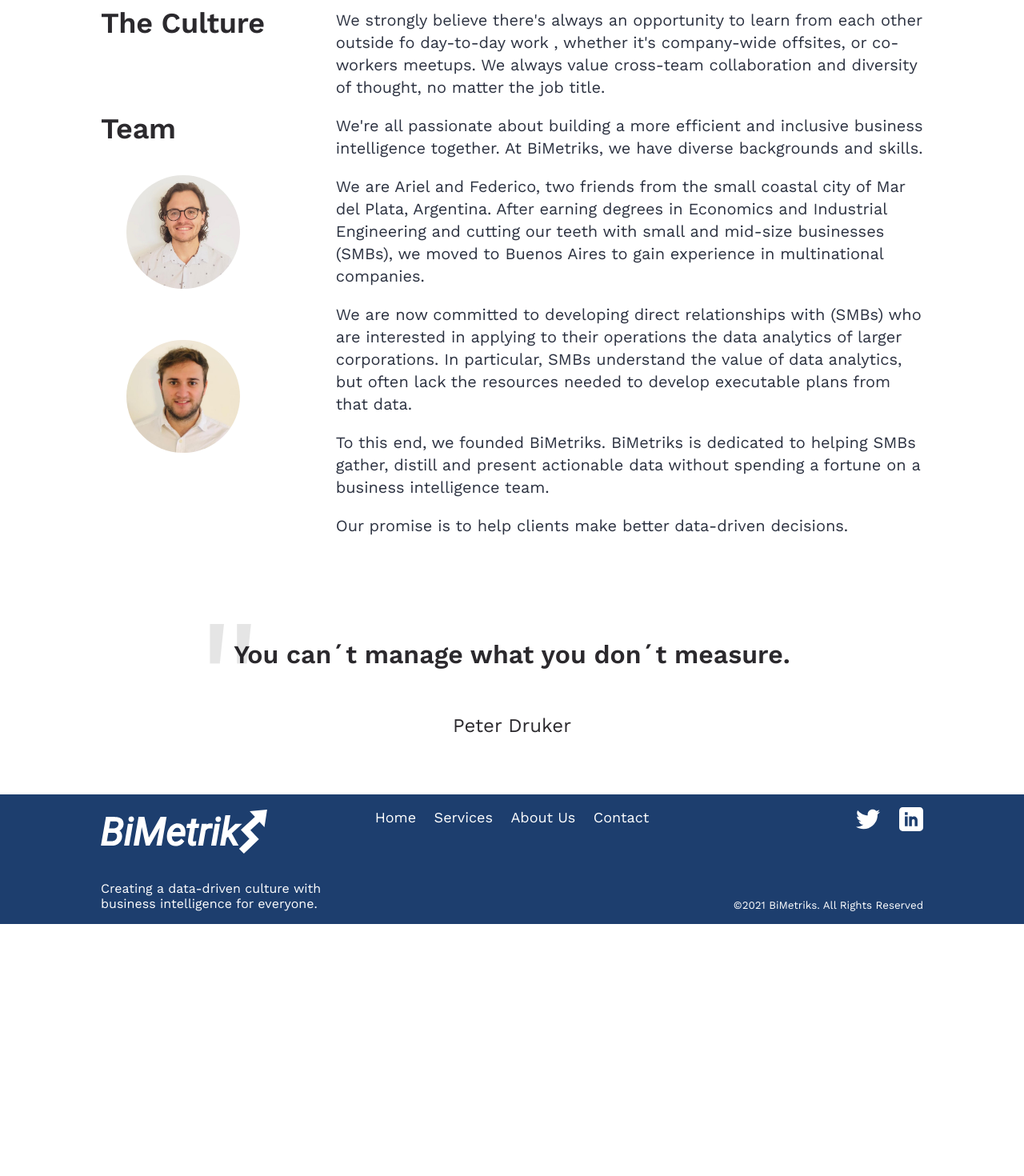
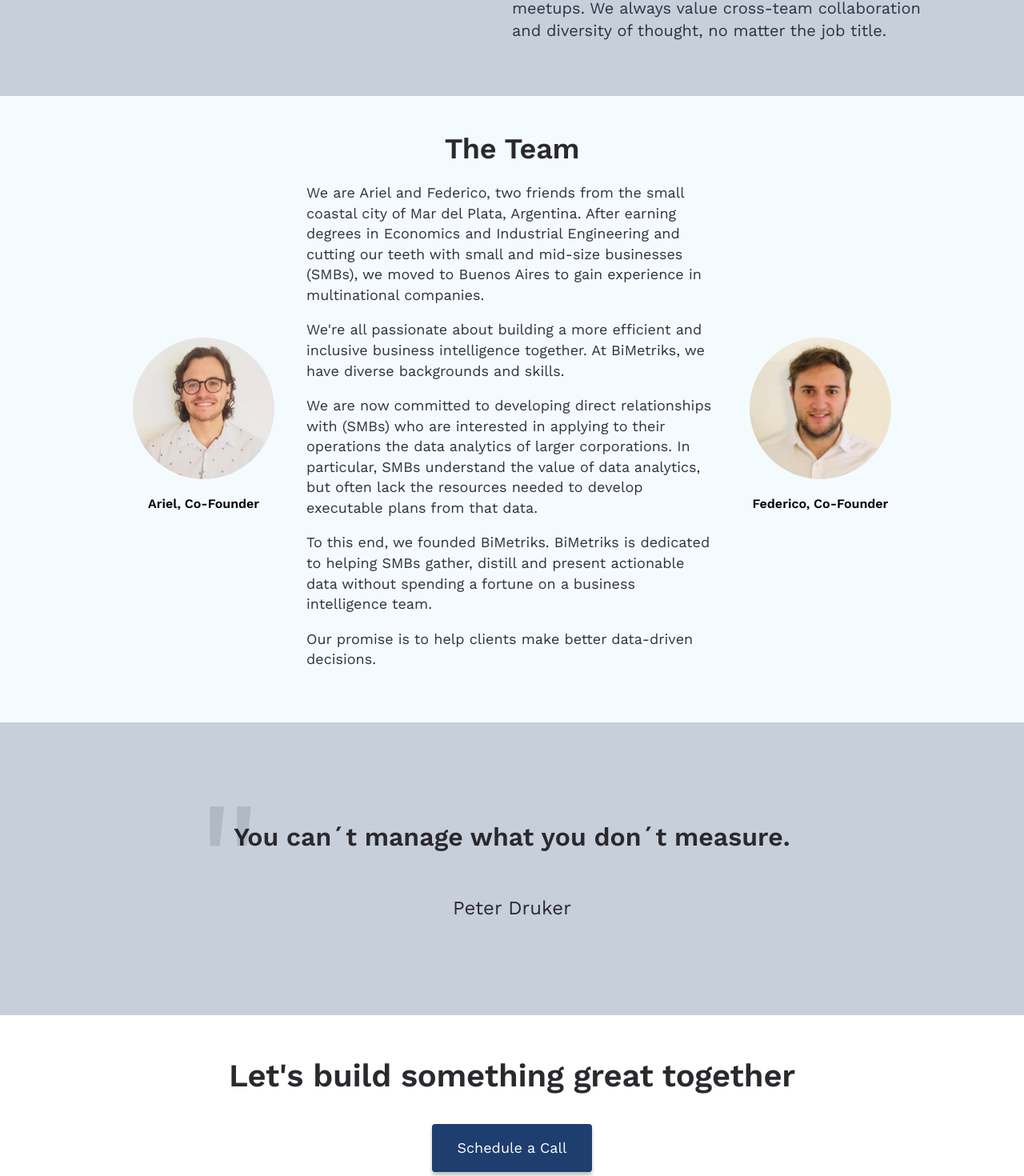
Before and after one commit to sebastiantorres86/bimetrik-master, a React (Create React App) app: page /about in a window 1280 px wide. Shown: the part 1309-2779 px from the top of the page at 80% size. Before the commit the page ends 2464 px from the top, so only its background shows below. Built offline with nearby package versions, Linux system fonts and the light colour scheme.

Commit message:
New My Team, fix the button to call

```diff
--- a/src/components/CTA/CTA.js
+++ b/src/components/CTA/CTA.js
@@ -7,7 +7,7 @@
       <Heading>Let's build something great together</Heading>
 
       <Anchor href="https://calendly.com/es" target="_blank" rel="noreferrer">
-        <Button>Let's Connect! &rarr;</Button>
+        <Button>Schedule a Call</Button>
       </Anchor>
     </Row>
   );
--- a/src/components/Mission/Mission.js
+++ b/src/components/Mission/Mission.js
@@ -14,21 +14,21 @@
   BlockquoteCopy,
   QuoteAuthor,
 } from "./Mission.styled";
+import HeroImage from '../../assets/About us page-amico.svg'
 import image from "../../assets/data-has-a-better-idea.jpg";
 import Ariel from "../../assets/Ariel.jpg";
 import Federico from "../../assets/Federico.jpg";
+import Team from '../Team'
 
 const Mission = () => {
   return (
     <Container>
-      <Heading>
+      {/* <Heading>
         We empower innovators by delivering access to business insights
-      </Heading>
+      </Heading> */}
       <Row>
         <ColumnHeading>
           <Subheading>Our Mission</Subheading>
-        </ColumnHeading>
-        <ColumnCopy>
           <Copy>
             Our main goal is to help organizations to build a strategic
             decision-making process to achieve their objetives. We do that
@@ -38,22 +38,20 @@
             manage their data and solve big problems. We are deeply focused on
             democratizing business intelligence through technology.
           </Copy>
-        </ColumnCopy>
-      </Row>
-      <Row>
-        <ColumnHeading>
           <Subheading>Our Business</Subheading>
-        </ColumnHeading>
-        <ColumnCopy>
           <Copy>
             At the core of our platform is the tecnical infrastructure of
             Microsoft PowerBI. Our innovative service provides key insights for
             business and individuals, as well as robust reporting for
             traditional institutions.
           </Copy>
-        </ColumnCopy>
+        </ColumnHeading>
+        <ColumnCopy><Image src={HeroImage} alt="about us" /></ColumnCopy>
       </Row>
-      <Image src={image} alt="data has a better idea" />
+      <Row>
+        <ColumnHeading></ColumnHeading>
+        <ColumnCopy></ColumnCopy>
+      </Row>
       <Row>
         <ColumnHeading>
           <Subheading>Values</Subheading>
@@ -93,7 +91,8 @@
           </Copy>
         </ColumnCopy>
       </Row>
-      <Row>
+      <Team />
+      {/* <Row>
         <ColumnHeading>
           <Subheading>Team</Subheading>
           <AvatarContainer>
@@ -130,7 +129,7 @@
             Our promise is to help clients make better data-driven decisions.
           </Copy>
         </ColumnCopy>
-      </Row>
+      </Row> */}
       <Row>
         <ColumnHeading>
           <Blockquote>
--- a/src/components/Mission/Mission.styled.js
+++ b/src/components/Mission/Mission.styled.js
@@ -1,12 +1,13 @@
 import styled from "styled-components";
 
 export const Container = styled.div`
-  display: flex;
-  flex-direction: column;
-  padding: 2rem 15px;
+  /* display: flex;
+  flex-direction: column; */
+  padding: 1rem 15px;
+  background: #c7cfdb;
 
   @media only screen and (min-width: 768px) {
-    padding: 1rem 126px 3rem;
+    padding: 1rem 0 3rem;
   }
 `;
 
@@ -15,9 +16,12 @@
   flex-direction: column;
   justify-content: space-between;
   align-items: flex-start;
+  padding-bottom: 2rem;
 
   @media only screen and (min-width: 768px) {
     flex-direction: row;
+    padding: 1rem 126px 3rem;
+
   }
 `;
 
@@ -26,20 +30,21 @@
 `;
 
 export const ColumnCopy = styled.div`
-  flex: 2.5;
+  flex: 1;
 `;
 
 export const Heading = styled.h2`
   font-family: Work Sans;
   font-style: normal;
   font-weight: bold;
-  font-size: 46px;
-  line-height: 46px;
+  font-size: 40px;
+  line-height: 40px;
   /* or 100% */
 
   letter-spacing: -0.5px;
 
   color: #2b292d;
+  margin: 0 0 1rem;
 
   @media only screen and (min-width: 768px) {
     padding-right: 23rem;
@@ -76,7 +81,7 @@
 export const Image = styled.img`
   width: 100%;
   height: auto;
-  margin: 3rem 0;
+  margin: 0;
 `;
 
 export const AvatarContainer = styled.div`
--- /dev/null
+++ b/src/components/Team/Team.js
@@ -0,0 +1,61 @@
+import React from "react";
+import {
+  Container,
+  Row,
+  ColumnText,
+  ColumnImages,
+  Avatar,
+  Subheading,
+  Copy
+} from "./Team.styled";
+import Ariel from "../../assets/Ariel.jpg";
+import Federico from "../../assets/Federico.jpg";
+
+const Team = () => {
+  return (
+    <Container>
+      <Subheading>The Team</Subheading>
+      <Row>
+        <ColumnImages>
+          <Avatar src={Ariel} alt="Ariel" />
+          <h4>Ariel, Co-Founder</h4>
+        </ColumnImages>
+        <ColumnText>
+          <Copy>
+            We are Ariel and Federico, two friends from the small coastal city
+            of Mar del Plata, Argentina. After earning degrees in Economics and
+            Industrial Engineering and cutting our teeth with small and mid-size
+            businesses (SMBs), we moved to Buenos Aires to gain experience in
+            multinational companies.
+          </Copy>
+          <Copy>
+            We're all passionate about building a more efficient and inclusive
+            business intelligence together. At BiMetriks, we have diverse
+            backgrounds and skills.
+          </Copy>
+          <Copy>
+            We are now committed to developing direct relationships with (SMBs)
+            who are interested in applying to their operations the data
+            analytics of larger corporations. In particular, SMBs understand the
+            value of data analytics, but often lack the resources needed to
+            develop executable plans from that data.
+          </Copy>
+          <Copy>
+            To this end, we founded BiMetriks. BiMetriks is dedicated to helping
+            SMBs gather, distill and present actionable data without spending a
+            fortune on a business intelligence team.
+          </Copy>
+          <Copy>
+            Our promise is to help clients make better data-driven decisions.
+          </Copy>
+        </ColumnText>
+        <ColumnImages>
+          <Avatar src={Federico} alt="Federico" />
+          <h4>Federico, Co-Founder</h4>
+        </ColumnImages>
+      </Row>
+    </Container>
+  );
+};
+
+export default Team;
--- /dev/null
+++ b/src/components/Team/Team.styled.js
@@ -0,0 +1,74 @@
+import styled from 'styled-components'
+
+export const Container = styled.div`
+  background: #f4fbff;
+  padding: 1rem;
+
+  @media only screen and (min-width: 768px) {
+    padding: 3rem 126px;
+  }
+`
+
+export const Row = styled.div`
+  display: flex;
+  flex-direction: column;
+  justify-content: space-between;
+
+  @media only screen and (min-width: 768px) {
+    flex-direction: row;
+  }
+`
+
+export const ColumnText = styled.div`
+  flex:2;
+`
+
+export const ColumnImages = styled.div`
+  flex: 1;
+  display: flex;
+  flex-direction: column;
+  justify-content: center;
+  align-items: center;
+  /* text-align: center; */
+`
+
+export const Image = styled.img`
+  width: 100%;
+  height: auto;
+  margin: 0;
+`;
+
+export const Avatar = styled.img`
+  width: 100%;
+  height: auto;
+  border-radius: 50%;
+  padding: 0 2.5rem;
+`;
+
+export const Subheading = styled.h3`
+  font-family: Work Sans;
+  font-style: normal;
+  font-weight: bold;
+  font-size: 36px;
+  line-height: 36px;
+  /* or 100% */
+
+  letter-spacing: -0.25px;
+  text-align: center;
+
+  color: #2b292d;
+  margin-top: 0;
+  margin-bottom: 1.5rem;
+`;
+
+export const Copy = styled.p`
+  font-family: Work Sans;
+  font-style: normal;
+  font-weight: normal;
+  font-size: 18px;
+  line-height: 25.56px;
+  /* or 142% */
+
+  color: #2c3241;
+  margin-top: 0;
+`;
--- /dev/null
+++ b/src/components/Team/index.js
@@ -0,0 +1 @@
+export { default } from "./Team";
--- a/src/components/index.js
+++ b/src/components/index.js
@@ -14,3 +14,4 @@
 export { default as Tooltip } from "./Tooltip";
 export { default as Works } from "./Works";
 export { default as Card } from "./Card";
+export { default as Team } from "./Team";
--- a/src/containers/About/About.js
+++ b/src/containers/About/About.js
@@ -1,10 +1,11 @@
 import React from "react";
-import { Mission } from "../../components";
+import { Mission, CTA } from "../../components";
 
 const About = () => {
   return (
     <>
       <Mission />
+      <CTA />
     </>
   );
 };
```
Also changed, not shown: src/assets/About us page-amico.svg (added), 1 other file (tests, documents, lock files or other folders).
